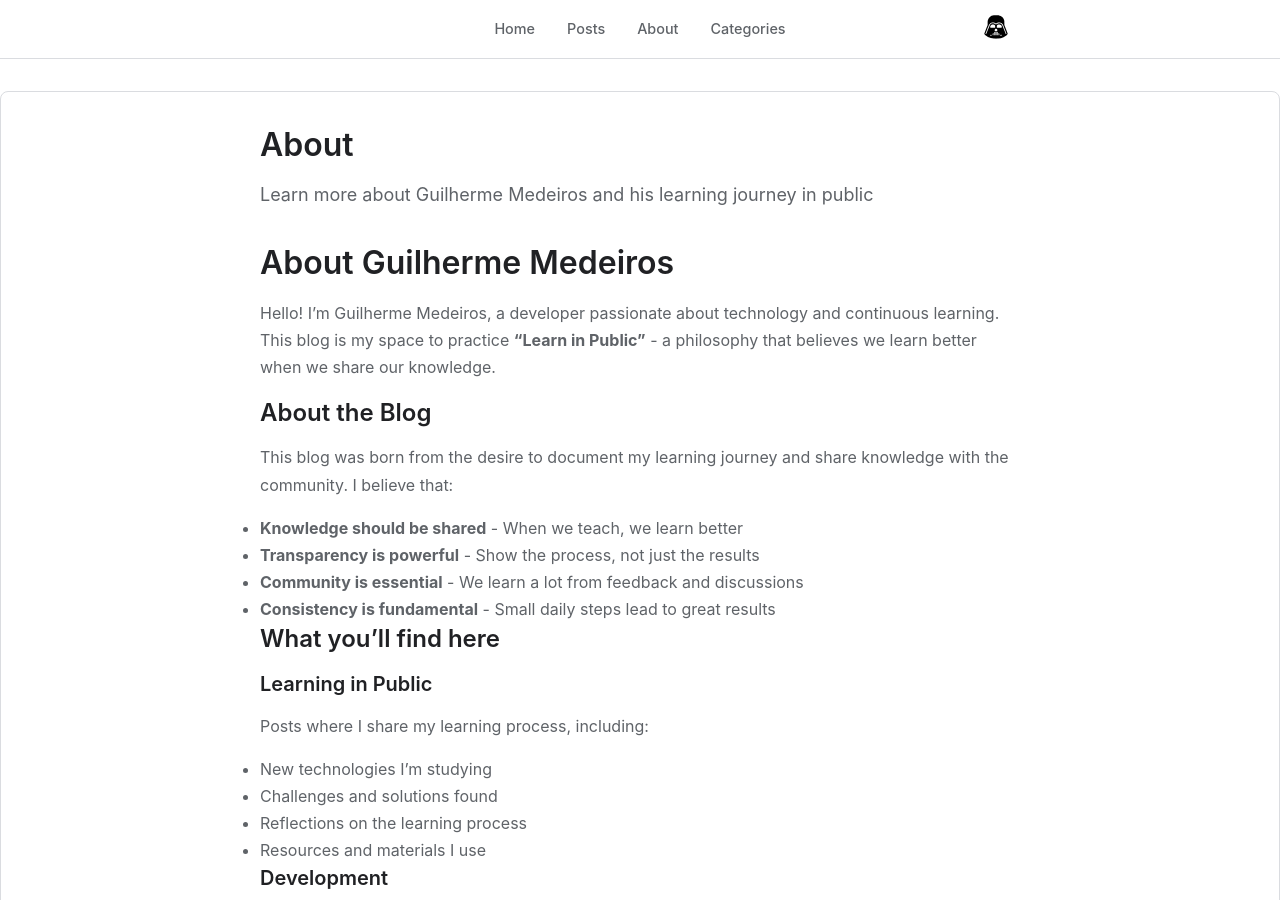
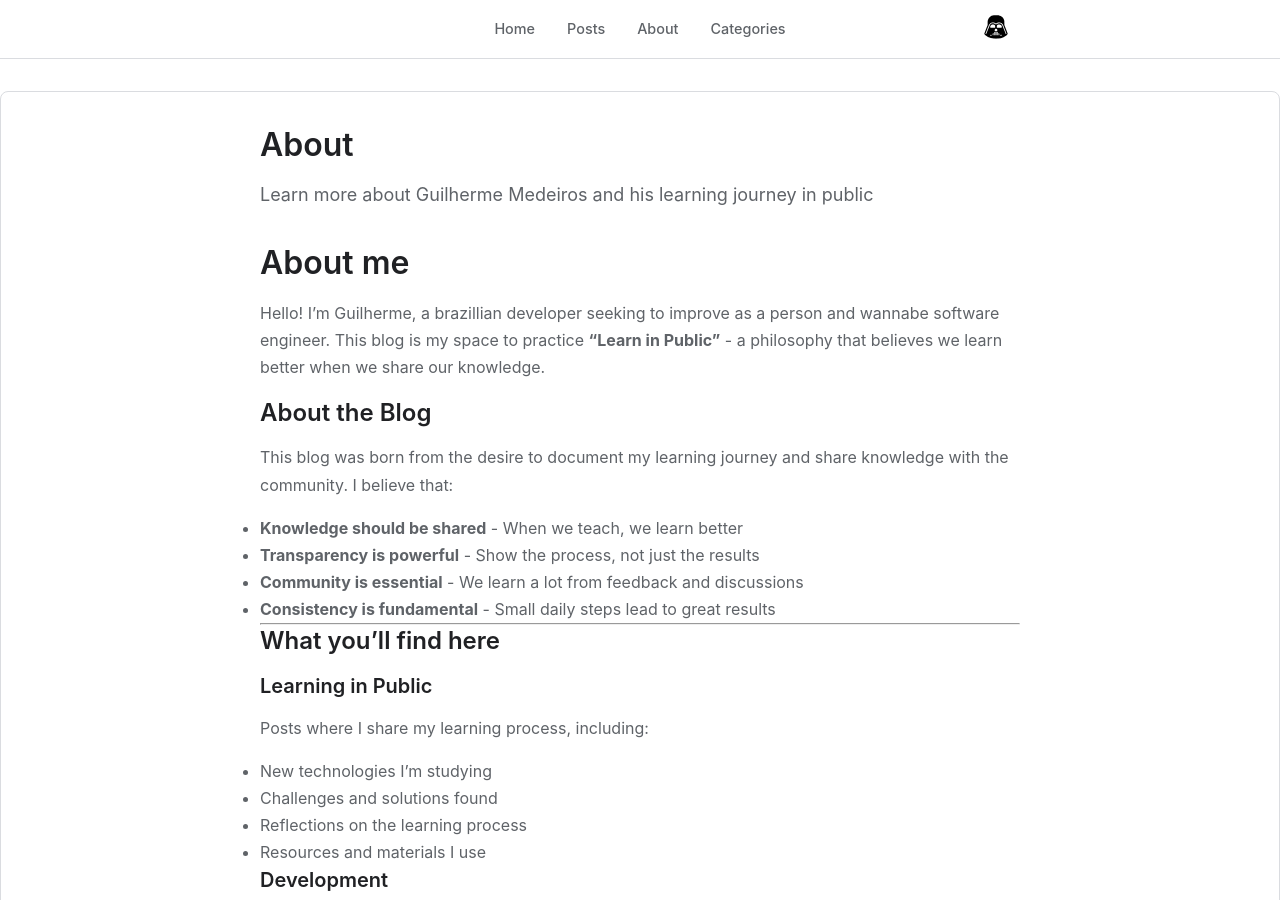
Before and after one commit to GuiMedeirox/guimedeirox.github.io, a Jekyll site: the page built from _pages/about.md, in a window 1280 px wide and 900 px high. Built offline with Jekyll 4.4.1, drawn with Linux system fonts in a browser that asks for light colours.

Commit message:
Revise 'About' page content: updated personal introduction, clarified blog purpose, and added section dividers for improved readability. Enhanced description of learning philosophy and goals.

```diff
--- a/_pages/about.md
+++ b/_pages/about.md
@@ -4,9 +4,9 @@ title: About
 description: Learn more about Guilherme Medeiros and his learning journey in public
 ---
 
-# About Guilherme Medeiros
+# About me
 
-Hello! I'm Guilherme Medeiros, a developer passionate about technology and continuous learning. This blog is my space to practice **"Learn in Public"** - a philosophy that believes we learn better when we share our knowledge.
+Hello! I'm Guilherme, a brazillian developer seeking to improve as a person and wannabe software engineer. This blog is my space to practice **"Learn in Public"** - a philosophy that believes we learn better when we share our knowledge.
 
 ## About the Blog
 
@@ -16,6 +16,8 @@ This blog was born from the desire to document my learning journey and share kno
 - **Transparency is powerful** - Show the process, not just the results
 - **Community is essential** - We learn a lot from feedback and discussions
 - **Consistency is fundamental** - Small daily steps lead to great results
+
+---
 
 ## What you'll find here
 
@@ -47,6 +49,8 @@ Practical guides about:
 - Efficient debugging
 - Developer productivity
 
+---
+
 ## Learn in Public Philosophy
 
 The "Learn in Public" concept was popularized by [Shawn Wang](https://www.swyx.io/) and is based on some principles:
@@ -57,6 +61,8 @@ The "Learn in Public" concept was popularized by [Shawn Wang](https://www.swyx.i
 4. **Help others** - Answer questions and participate in discussions
 5. **Build in public** - Develop visible projects
 
+---
+
 ## Technology Stack
 
 Currently working with:
@@ -64,6 +70,8 @@ Currently working with:
 - **Database**: PostgreSQL, MongoDB
 - **Cloud**: (?)
 - **DevOps**: (learning) -> Docker, Kubernetes, CI/CD
+
+---
 
 ## Learning Goals
 
@@ -82,6 +90,8 @@ Currently working with:
 - [ ] Create own open source projects
 - [ ] Speak at technology
 
+---
+
 ## How to Contribute
 
 This blog is a collaborative learning space! You can contribute in several ways:
@@ -90,12 +100,17 @@ This blog is a collaborative learning space! You can contribute in several ways:
 - **Corrections**: Point out errors or improvements
 - **Discussions**: Participate in discussions about the topics covered
 
+
+---
+
 ## Links
 
 - **GitHub**: [@guimedeirox](https://github.com/guimedeirox)
 - **LinkedIn**: [Guilherme Medeiros](https://www.linkedin.com/in/guilherme-medeiros-9713a7236/)
 - **Email**: guimedeiroxdev@gmail.com
 - **Discord**: guilherme.java
+
+---
 
 ## Blog Statistics
 
```
